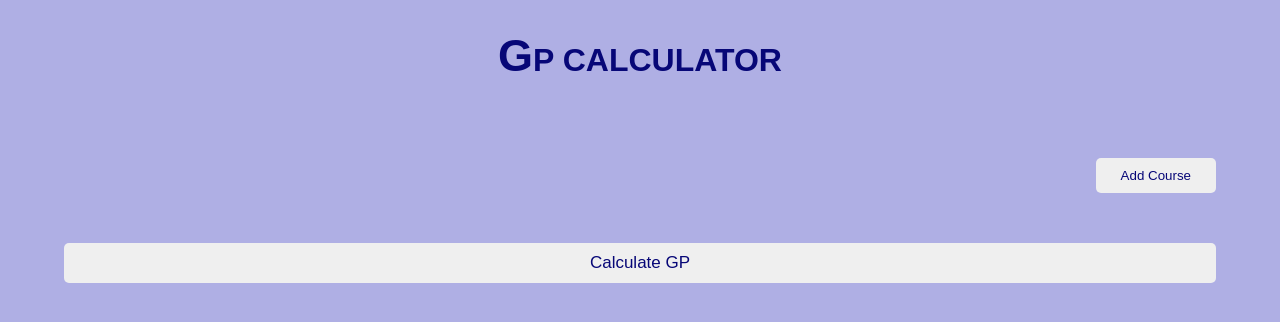
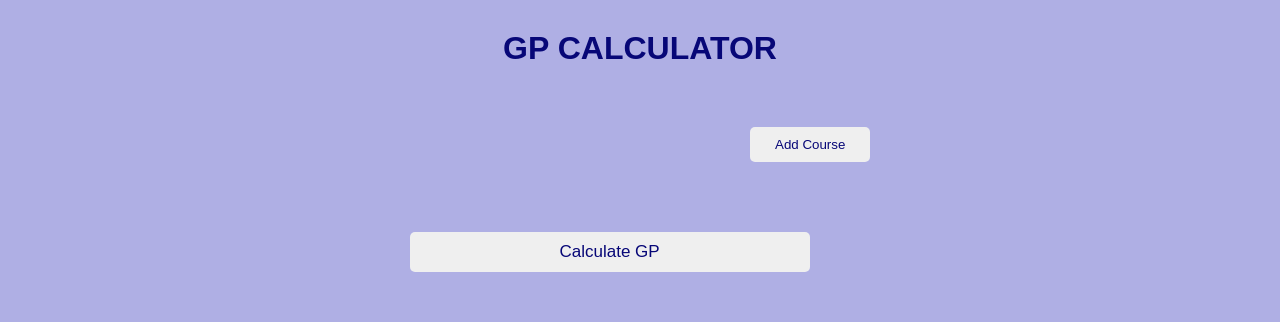
Before and after one commit to Christian-Active/gpcalculator, a plain HTML site: page index.html in a window 1280 px wide. Drawn offline with Linux system fonts and the light colour scheme.

Commit message:
Desktop Layout

```diff
--- a/index.html
+++ b/index.html
@@ -14,7 +14,9 @@
             <div id="allCourses">
 
             </div>
-            <button class="calcGP" type="submit">Calculate GP</button>
+            <div class="calcGP">
+                <button type="submit">Calculate GP</button>
+            </div>
         </form>
     </div>
 
--- a/style.css
+++ b/style.css
@@ -13,9 +13,6 @@ button {
 h1 {
     text-align: center;
     margin-top: 30px;
-}
-h1::first-letter {
-    font-size: 45px;
 }
 .form-area {
     width: 90%;
@@ -60,6 +57,13 @@ input:focus, select:focus {
     border: 1px solid rgb(7, 7, 119);
 }
 .calcGP {
+    display: flex;
+    margin-top: 20px;
+    justify-content: center;
+}
+.calcGP button {
+    width: 100%;
+    max-width: 400px;
     padding: 10px;
     border: none;
     border-radius: 5px;
@@ -88,3 +92,13 @@ table .gpClass td {
     font-weight: bold;
     font-size: 18px;
 }
+
+@media screen and (min-width: 720px) {
+    body {
+        padding: 0px 30%;
+    }
+    .calcGP {
+        display: flex;
+        justify-content: flex-start;
+    }
+}
```
